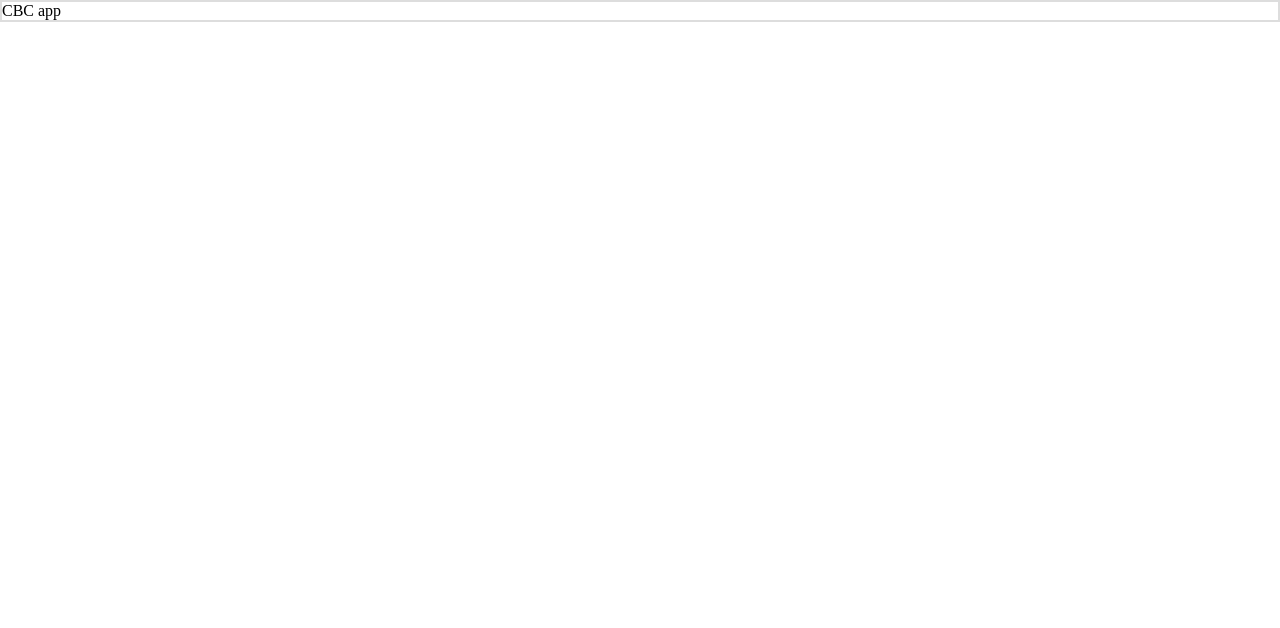
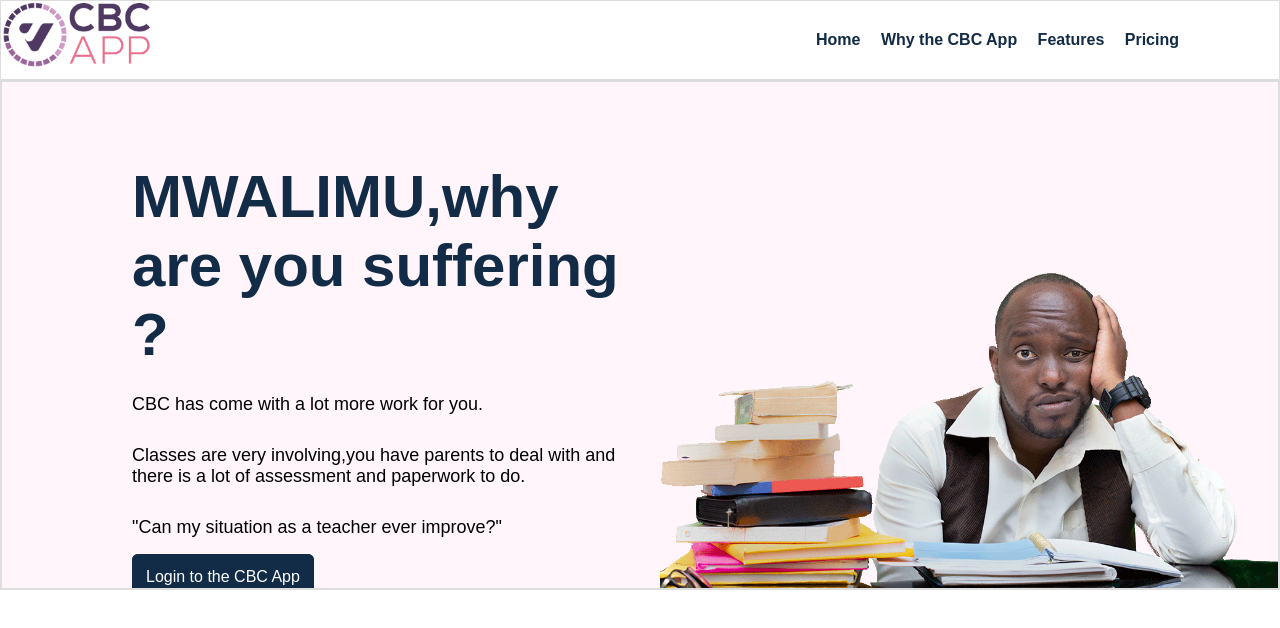
Before and after one commit to BMuchanga/CBCApp-Website, a plain HTML site: page index.html in a window 1280 px wide. Drawn offline with Linux system fonts and the light colour scheme.

Commit message:
Implemented website header and intro section

```diff
--- a/index.html
+++ b/index.html
@@ -5,10 +5,28 @@
     <meta http-equiv="X-UA-Compatible" content="IE=edge">
     <meta name="viewport" content="width=device-width, initial-scale=1.0">
     <title>The CBC App | An assessment and record keeping tool for CBC teachers in Kenya's primary schools</title>
+    <!--add favicon-->
     <link rel="stylesheet"  href="styles/index.css">
 </head>
 <body>
-    <header>CBC app</header>
+    <header>
+        <img src="images/CBC-App-Logo-100.png"  id="logo">
+        <nav >
+            <a href="link">Home</a><!--add link-->
+            <a href="link">Why the CBC App</a ><!--add link-->
+            <a href="link">Features</a><!--add link-->
+            <a href="link">Pricing</a><!--add link-->
+        </nav>
+    </header>
+    <div class="mwalimu">
+        <img src="images/f_this_148.png" id="teacher">
+        <h1 id="question">MWALIMU,why are you suffering ?</h1>
+        <p class="mwalimu2">CBC has come with a lot more work for you.</p>
+        <p class="mwalimu2">Classes are very involving,you have parents to deal with and there
+             is a lot of assessment and paperwork to do.</p>
+        <p class="mwalimu2">"Can my situation as a teacher ever improve?"</p>
+        <a href="link" id="login">Login to the CBC App</a><!--add link-->
 
+    </div>
 </body>
 </html>
--- a/styles/index.css
+++ b/styles/index.css
@@ -4,6 +4,77 @@
     padding:0;
     box-sizing:border-box;
 }
+body{
+    font-family:"Poppins",Arial,Helvetica,sans-serif;
+}
 header{
+    border:1px solid #ddd;
+    overflow:auto;
+
+}
+#logo{
+    width:150px;
+    float:left;
+}
+nav{
+    float:right;
+    padding-top:30px;
+    padding-right:100px;
+    padding-bottom:30px;
+}
+a{
+    text-decoration:none;
+    padding-left:16px;
+    color:#122b46;
+    font-weight:bold;
+    /*font-family: 'Poppins', sans-serif;*/
+}
+a:link{
+    color:#122b46;
+}
+a:hover{
+    color:#4d5c6d;
+}
+a:active{
+    color:#ea728c;
+}
+.mwalimu{
     border:2px solid #ddd;
+    padding-left:40px;
+    margin:0;
+    background-color:rgb(255,206,236,0.2) ;
+    word-wrap:break-word;
+    overflow:auto;
+    text-align:left;
 }
+#teacher{
+    float:right;
+    width:50%;
+    height:70%;
+    padding-top:180px;
+}
+#question{
+    font-size:60px;
+    font-weight:bold;
+    color:#122b46;
+    padding-top:80px;
+    padding-bottom:25px;
+    padding-left:90px;
+    font-family: 'Poppins', sans-serif;
+}
+.mwalimu2{
+    padding-left:90px;
+    font-size:large;
+    padding-bottom:30px;
+    font-family: 'Poppins', sans-serif;
+}
+#login{
+    margin-left:90px;
+    padding:12px;
+    background-color:#122b46;
+    color:white;
+    border:2px solid #122b46;
+    border-radius:6px;
+    text-align:center;
+    font-weight:normal;
+}
```
Also changed, not shown: images/CBC-App-Logo-100.png (added), images/f_this_148.png (added).
